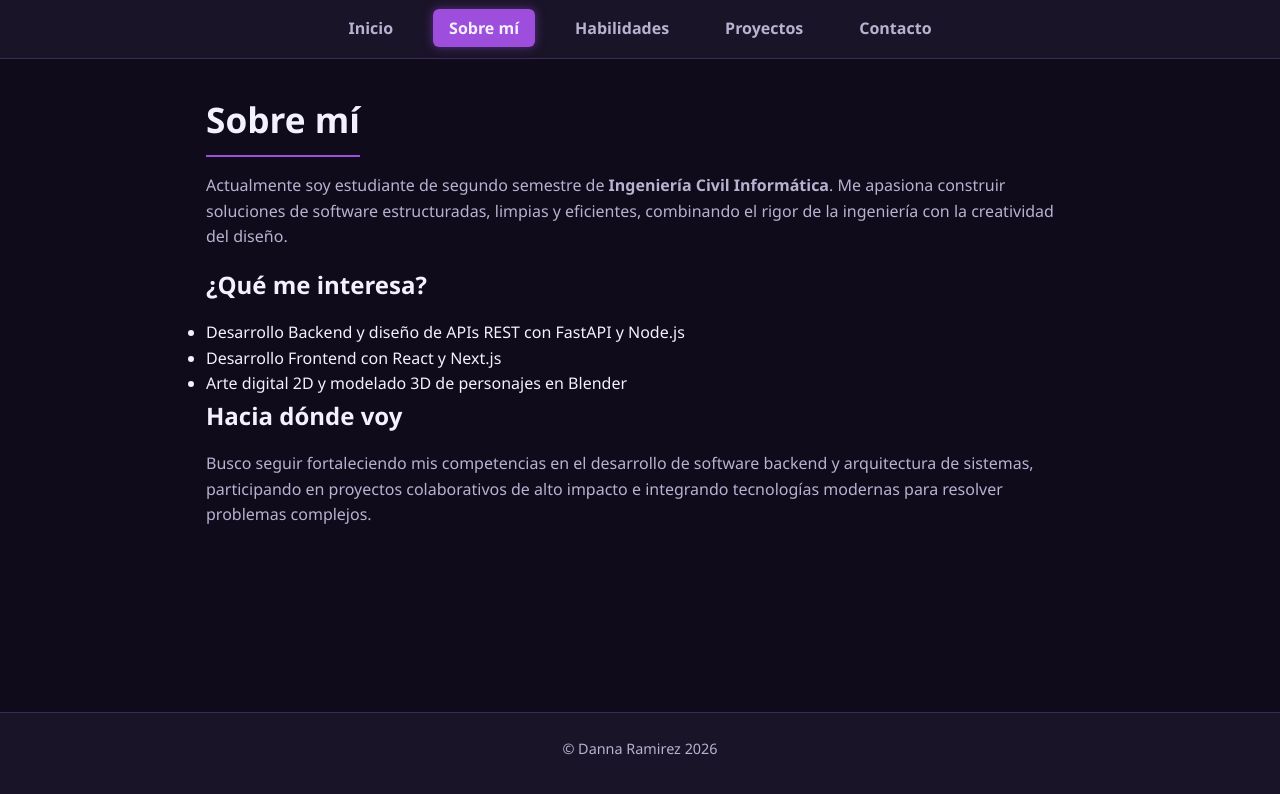
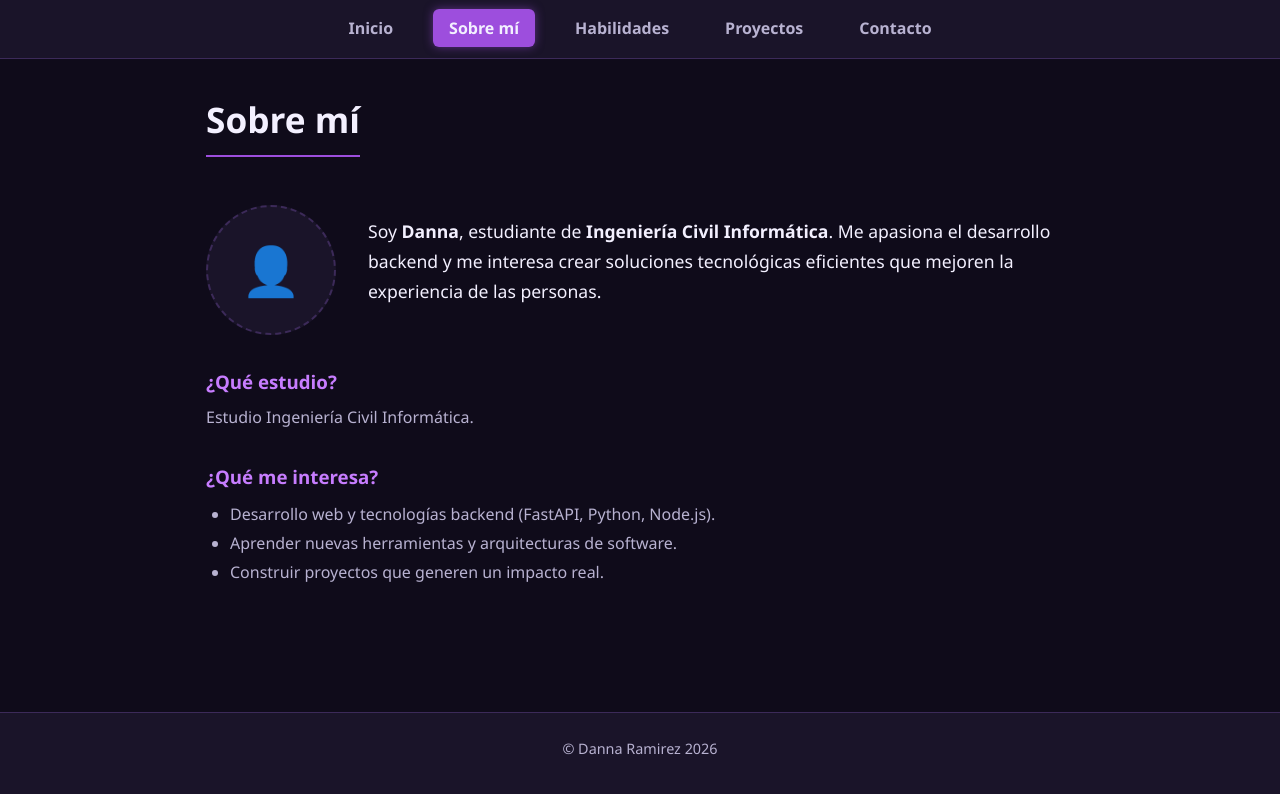
Before and after one commit to dramirez08/mini-portafolio, a React (Vite) app: page /sobre-mi in a window 1280 px wide. Shown: the top 794 px of the page. Built offline with nearby package versions, Linux system fonts and the light colour scheme.

Commit message:
styles: Wireframe SobreMi

```diff
--- a/src/index.css
+++ b/src/index.css
@@ -218,3 +218,51 @@ p {
   text-align: center;
   font-weight: 600;
 }
+/* --- Estilos para la página Sobre Mí --- */
+.perfil-contenedor {
+  display: flex;
+  align-items: center;
+  gap: 2rem;
+  margin: 2rem 0;
+  flex-wrap: wrap;
+}
+
+.avatar-placeholder {
+  width: 130px;
+  height: 130px;
+  border-radius: 50%;
+  background-color: var(--card-bg);
+  border: 2px dashed var(--border-color);
+  display: flex;
+  align-items: center;
+  justify-content: center;
+  font-size: 3rem;
+  color: var(--text-muted);
+  flex-shrink: 0;
+}
+
+.perfil-texto {
+  flex: 1;
+  min-width: 260px;
+}
+
+.perfil-texto p {
+  font-size: 1.1rem;
+  color: var(--text-main);
+  line-height: 1.7;
+}
+
+.seccion-info {
+  margin-bottom: 2rem;
+}
+
+.seccion-info h3 {
+  color: var(--primary-hover);
+  margin-bottom: 0.5rem;
+}
+
+.lista-intereses {
+  padding-left: 1.5rem;
+  color: var(--text-muted);
+  line-height: 1.8;
+}
--- a/src/pages/SobreMi.jsx
+++ b/src/pages/SobreMi.jsx
@@ -1,32 +1,40 @@
 function SobreMi() {
-  const intereses = [
-    'Desarrollo Backend y diseño de APIs REST con FastAPI y Node.js',
-    'Desarrollo Frontend con React y Next.js',
-    'Arte digital 2D y modelado 3D de personajes en Blender'
-  ]
-
   return (
     <section className="sobre-mi">
       <h1>Sobre mí</h1>
 
-      <p>
-        Actualmente soy estudiante de segundo semestre de <strong>Ingeniería Civil Informática</strong>.
-        Me apasiona construir soluciones de software estructuradas, limpias y eficientes, combinando
-        el rigor de la ingeniería con la creatividad del diseño.
-      </p>
+      {/* Bloque superior: Avatar + Descripción */}
+      <div className="perfil-contenedor">
+        <div className="avatar-placeholder">
+          👤
+        </div>
 
-      <h2>¿Qué me interesa?</h2>
-      <ul>
-        {intereses.map((interes, index) => (
-          <li key={index}>{interes}</li>
-        ))}
-      </ul>
+        <div className="perfil-texto">
+          <p>
+            Soy <strong>Danna</strong>, estudiante de <strong>Ingeniería Civil Informática</strong>.
+            Me apasiona el desarrollo backend y me interesa crear soluciones tecnológicas
+            eficientes que mejoren la experiencia de las personas.
+          </p>
+        </div>
+      </div>
 
-      <h2>Hacia dónde voy</h2>
-      <p>
-        Busco seguir fortaleciendo mis competencias en el desarrollo de software backend y arquitectura de sistemas,
-        participando en proyectos colaborativos de alto impacto e integrando tecnologías modernas para resolver problemas complejos.
-      </p>
+      {/* Subsección: ¿Qué estudio? */}
+      <div className="seccion-info">
+        <h3>¿Qué estudio?</h3>
+        <p>
+          Estudio Ingeniería Civil Informática.
+        </p>
+      </div>
+
+      {/* Subsección: ¿Qué me interesa? */}
+      <div className="seccion-info">
+        <h3>¿Qué me interesa?</h3>
+        <ul className="lista-intereses">
+          <li>Desarrollo web y tecnologías backend (FastAPI, Python, Node.js).</li>
+          <li>Aprender nuevas herramientas y arquitecturas de software.</li>
+          <li>Construir proyectos que generen un impacto real.</li>
+        </ul>
+      </div>
     </section>
   )
 }
```
